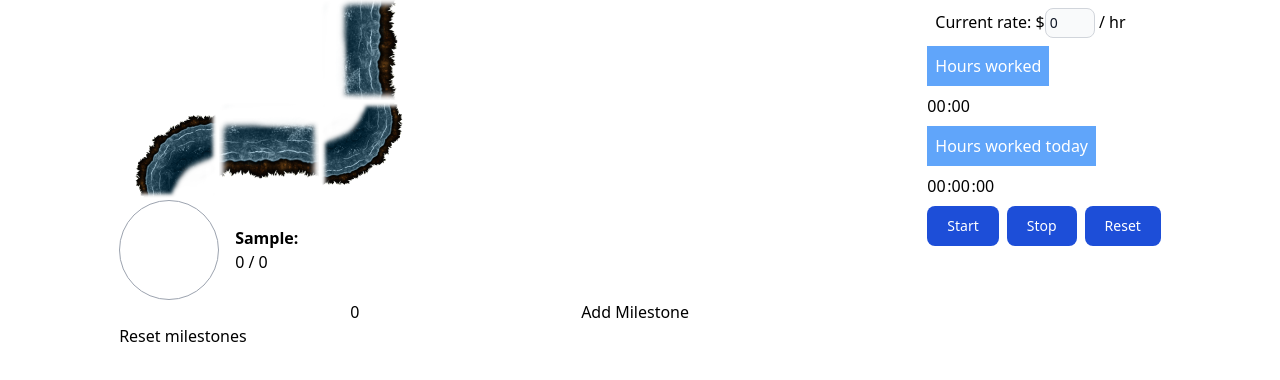
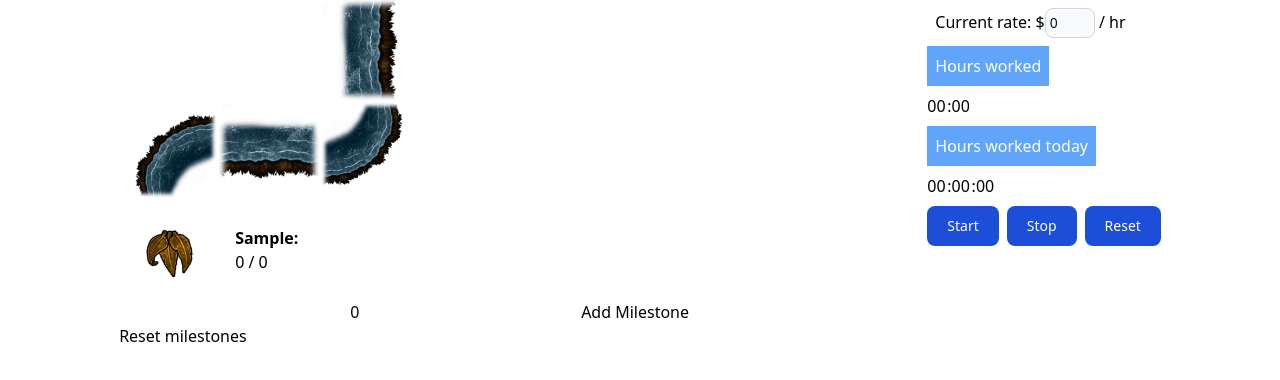
Before and after one commit to WebsByTodd/money-visualizer, a React (Vite) app: page / in a window 1280 px wide. Both pictures are taken after typing "Sample" into the empty fields and a click on the button "Add Milestone". Shown: the top 380 px of the page. Built offline with nearby package versions, Linux system fonts and the light colour scheme.

Commit message:
Add plant assets.

```diff
--- a/src/Milestones/MilestoneList.tsx
+++ b/src/Milestones/MilestoneList.tsx
@@ -33,15 +33,17 @@ export function MilestoneList({
         {milestones.map((milestone, idx) => {
           const isLeft = idx % 2 === 0;
           const isLast = idx === milestones.length - 1;
-          let poolState: "empty" | "low" | "full";
+          let poolState: "empty" | "low" | "medium" | "high";
           if (milestone.progress === 0) {
             poolState = "empty";
-          } else if (milestone.progress === milestone.amount) {
-            poolState = "full";
+          } else if (milestone.progress < milestone.amount / 2) {
+            poolState = "low";
+          } else if (milestone.progress < milestone.amount) {
+            poolState = "medium";
           } else {
-            poolState = "low";
+            poolState = "high";
           }
-          const isDry = poolState !== "full";
+          const isDry = poolState !== "high";
           return (
             <Fragment key={milestone.name}>
               {isLeft && <Pool state={poolState} />}
--- a/src/Tiles/Pools.tsx
+++ b/src/Tiles/Pools.tsx
@@ -1,72 +1,26 @@
 import clsx from "clsx/lite";
+import plantDead from "../assets/plant-dead.png";
+import plantLow from "../assets/plant-low.png";
+import plantMedium from "../assets/plant-medium.png";
+import plantHigh from "../assets/plant-high.png";
 
 interface PoolProps {
-  state: "empty" | "low" | "full";
+  state: "empty" | "low" | "medium" | "high";
 }
 export function Pool({ state }: PoolProps) {
-  switch (state) {
-    case "full":
-      return <PoolFull />;
-    case "low":
-      return <PoolLow />;
-    case "empty":
-      return <PoolEmpty />;
+  let src: string;
+  if (state === "empty") {
+    src = plantDead;
+  } else if (state === "low") {
+    src = plantLow;
+  } else if (state === "medium") {
+    src = plantMedium;
+  } else {
+    src = plantHigh;
   }
-}
-
-function PoolFull() {
   return (
-    <div
-      className={clsx(
-        "w-[100px]",
-        "h-[100px]",
-        "bg-blue-500",
-        "rounded-full",
-        "border",
-        "border-gray-400"
-      )}
-    />
-  );
-}
-
-function PoolLow() {
-  return (
-    <div
-      className={clsx(
-        "relative",
-        "w-[100px]",
-        "h-[100px]",
-        "bg-white",
-        "rounded-full",
-        "overflow-hidden",
-        "border",
-        "border-gray-400"
-      )}
-    >
-      <div
-        className={clsx(
-          "absolute",
-          "bottom-0",
-          "w-full",
-          "h-1/3",
-          "bg-blue-500"
-        )}
-      ></div>
+    <div className={clsx("w-[100px]", "h-[100px]")}>
+      <img src={src} className={clsx("w-full", "h-full")} />
     </div>
   );
 }
-
-function PoolEmpty() {
-  return (
-    <div
-      className={clsx(
-        "w-[100px]",
-        "h-[100px]",
-        "bg-white",
-        "rounded-full",
-        "border",
-        "border-gray-400"
-      )}
-    />
-  );
-}
```
